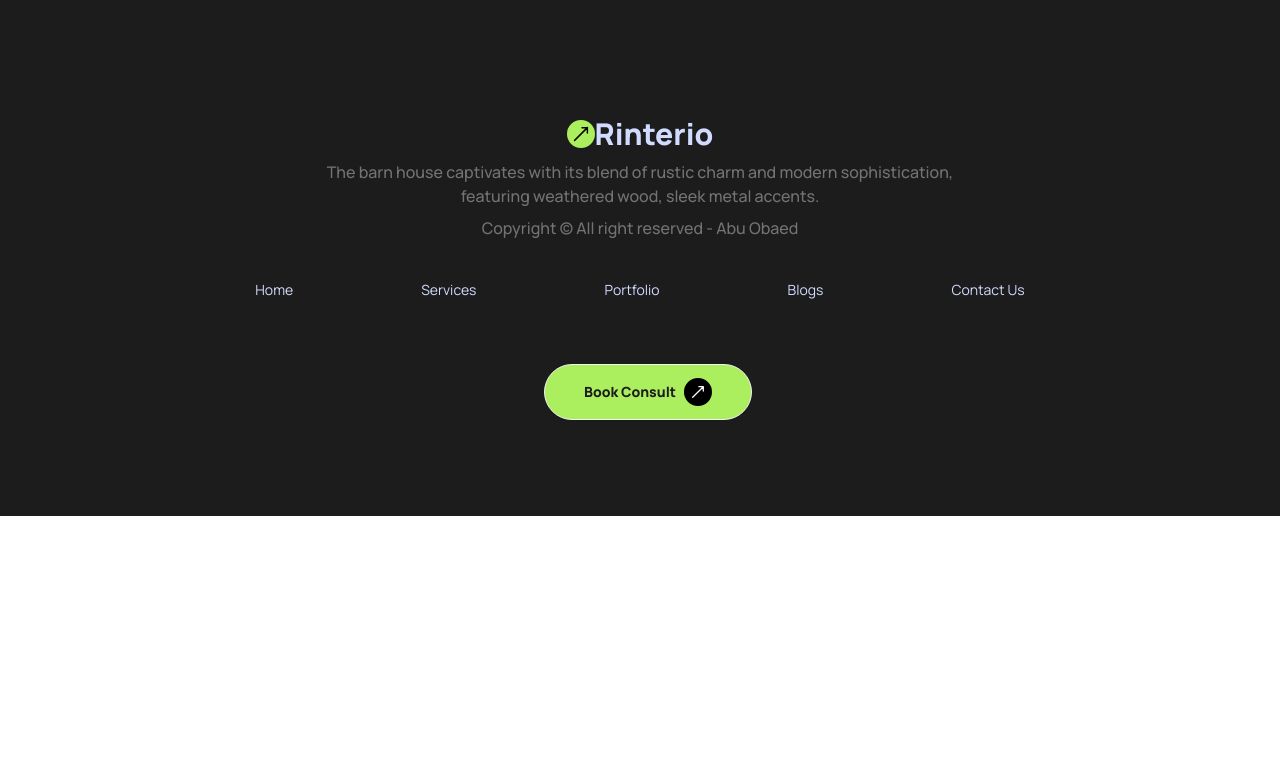
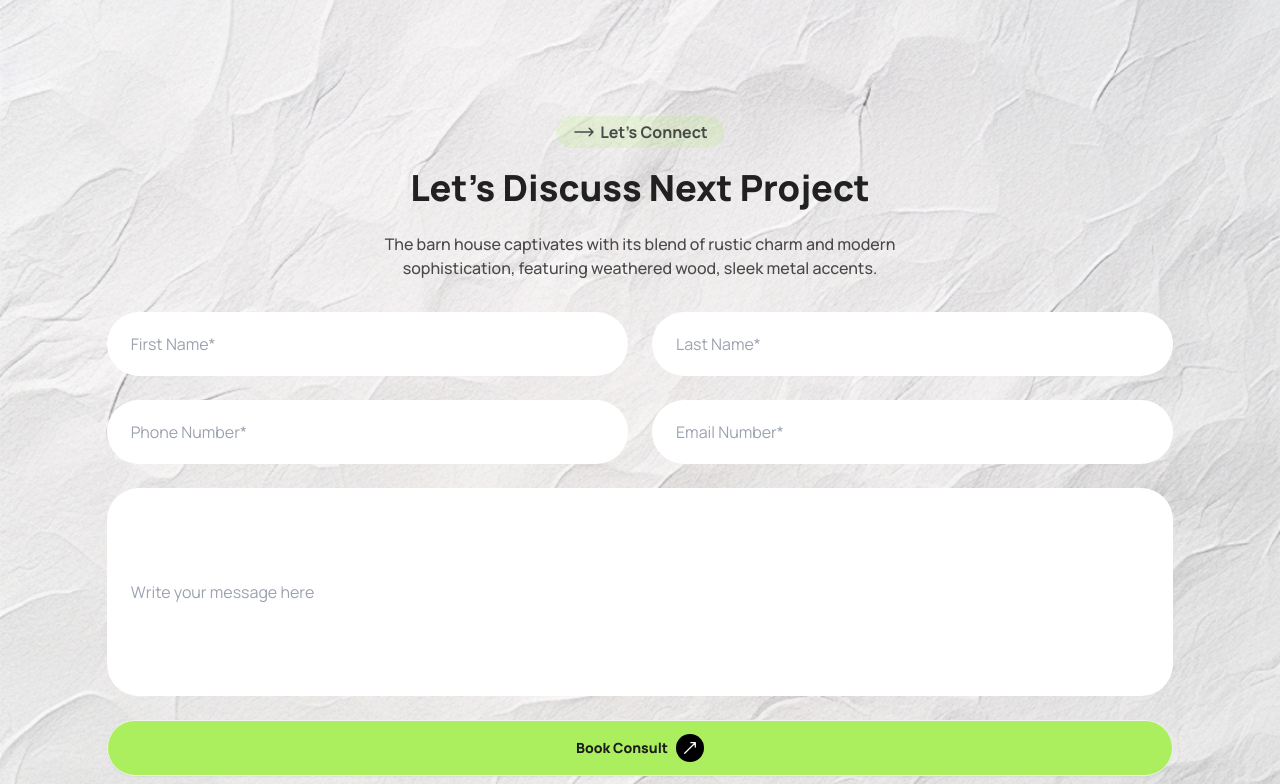
Before and after one commit to abuobaedashik/3rd-assignment-project, a plain HTML site: page index.html in a window 1280 px wide. Shown: the part 3640-4424 px from the top of the page. Before the commit the page ends 4156 px from the top, so only its background shows below. Drawn offline with nearby package versions, Linux system fonts and the light colour scheme.

Commit message:
Third Commit

```diff
--- a/index.html
+++ b/index.html
@@ -37,6 +37,12 @@
     <style>
       .font{
         font-family: "Manrope";
+      }
+      .bg-img{
+        background-image: url(./assets/bg.jpg);
+        background-position: center;
+        background-repeat: no-repeat;
+        background-size: cover;
       }
     </style>
 </head>
@@ -303,11 +309,46 @@
               </div>
            </div>
          </section>
+         <!-- Form  -->
+          <section class="bg-img w-full py-10 md:py-24">
+             <!-- form title -->
+           <div class="w-10/12 mt-10 space-y-5 mx-auto flex flex-col items-center justify-center">
+            <div>
+              <h1 class="flex text-third text-base font-bold gap-1 items-center bg-[#acef5f2d] px-4 py-1 rounded-3xl ">
+                <svg xmlns="http://www.w3.org/2000/svg" fill="none" viewBox="0 0 24 24" stroke-width="1.5" stroke="currentColor" class="size-6">
+                  <path stroke-linecap="round" stroke-linejoin="round" d="M17.25 8.25 21 12m0 0-3.75 3.75M21 12H3" />
+                </svg>Let’s Connect</h1>
+              </div>
+              <div>
+                 <h2 class="text-4xl text-font_bold font-extrabold text-center">Let’s Discuss Next Project</h2>
+                 <h3 class="text-base text-third font-medium text-center mt-6">The barn house captivates with its blend of rustic charm and modern <br> sophistication, featuring weathered wood, sleek metal accents.</h3>
+              </div>
+           </div>
+           <!-- form body -->
+            <div class=" w-10/12 mx-auto grid md:grid-cols-2 grid-cols-1 gap-6 mt-8">
+              <input type="text" class="px-6 py-5 rounded-[64px] text-#A0A0A0 bg-white" placeholder="First Name*">
+              <input type="text" class="px-6 py-5 rounded-[64px] text-#A0A0A0 bg-white" placeholder="Last Name*">
+              <input type="text" class="px-6 py-5 rounded-[64px] text-#A0A0A0 bg-white" placeholder="Phone Number*">
+              <input type="text" class="px-6 py-5 rounded-[64px] text-#A0A0A0 bg-white" placeholder="Email Number*">
+            </div>
+            <div class="w-10/12 mx-auto mt-6">
+              <input type="text" class="h-52 w-full px-6 rounded-[32px] text-#A0A0A0 bg-white" placeholder="Write your message here">
+            </div>
+            <!-- button -->
+             <div class="w-10/12 mx-auto">
+              <button class="w-full text-5 font-extrabold text-[#1C1C1C] h-14 mt-6 btn bg-[#ABEF5F] flex items-center justify-center rounded-[32px]">Book Consult <a class="-rotate-45 bg-black text-white w-7 h-7 rounded-[50%] flex items-center justify-center" href="#">
+                <svg xmlns="http://www.w3.org/2000/svg" fill="none" viewBox="0 0 24 24" stroke-width="1.5" stroke="currentColor" class="size-5">
+                  <path stroke-linecap="round" stroke-linejoin="round" d="M17.25 8.25 21 12m0 0-3.75 3.75M21 12H3" />
+                </svg>
+              </a>
+              </button>
+             </div>
+          </section>
    </main>
    <!-- footer -->
     <footer class="footer footer-center bg-[#1C1C1C] text-primary-content p-10 pb-24">
       <aside>
-        <div class="flex items-center justify-center mt-24 ">
+        <div class="flex items-center justify-center lg:mt-24 ">
           <a class="-rotate-45 bg-primary text-black w-7 h-7 rounded-[50%] flex items-center justify-center" href="#">
             <svg xmlns="http://www.w3.org/2000/svg" fill="none" viewBox="0 0 24 24" stroke-width="1.5" stroke="currentColor" class="size-6">
               <path stroke-linecap="round" stroke-linejoin="round" d="M17.25 8.25 21 12m0 0-3.75 3.75M21 12H3" />
@@ -316,13 +357,13 @@
           </a>
           <a class="text-3xl font-extrabold" href="#">Rinterio </a>
         </div>
-        <p class="font-medium text-base text-secondary">
+        <p class="font-medium text-base text-secondary text-center">
           The barn house captivates with its blend of rustic charm and modern sophistication,<br> featuring weathered wood, sleek metal accents.
         </p>
-        <p class="font-medium text-base text-secondary">Copyright © All right reserved - Abu Obaed</p>
+        <p class="font-medium text-base text-secondary text-center">Copyright © All right reserved - Abu Obaed</p>
       </aside>
       <nav>
-        <div class="grid grid-flow-col gap-32">
+        <div class="grid md:grid-flow-col lg:gap-32 gap-7 grid-flow-row">
           <a>
             Home
           </a>
@@ -336,7 +377,7 @@
           <a href="">Contact Us</a>
         </div>
       </nav>
-      <button class="text-5 font-extrabold text-[#1C1C1C] w-52 h-14 ml-4 mt-6 btn bg-[#ABEF5F] flex items-center justify-center rounded-[32px]">Book Consult <a class="-rotate-45 bg-black text-white w-7 h-7 rounded-[50%] flex items-center justify-center" href="#">
+      <button class="text-5 font-extrabold text-[#1C1C1C] w-full  md:w-52 h-14 ml-4 mt-6 btn bg-[#ABEF5F] flex items-center justify-center rounded-[32px]">Book Consult <a class="-rotate-45 bg-black text-white w-7 h-7 rounded-[50%] flex items-center justify-center" href="#">
         <svg xmlns="http://www.w3.org/2000/svg" fill="none" viewBox="0 0 24 24" stroke-width="1.5" stroke="currentColor" class="size-5">
           <path stroke-linecap="round" stroke-linejoin="round" d="M17.25 8.25 21 12m0 0-3.75 3.75M21 12H3" />
         </svg>
```
